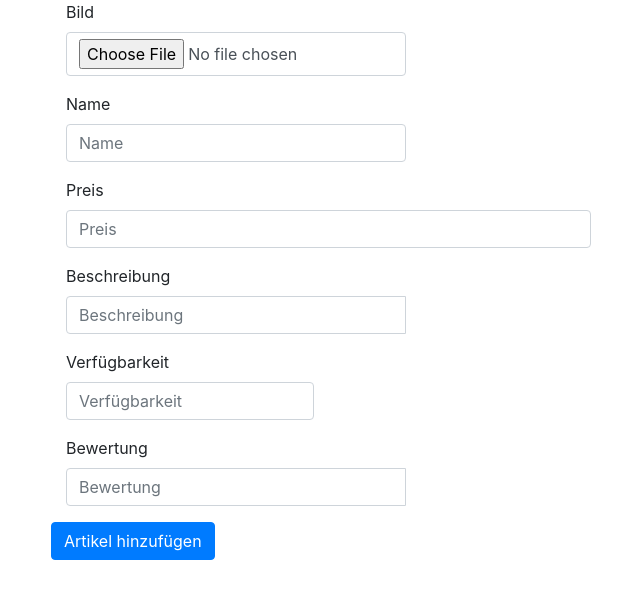
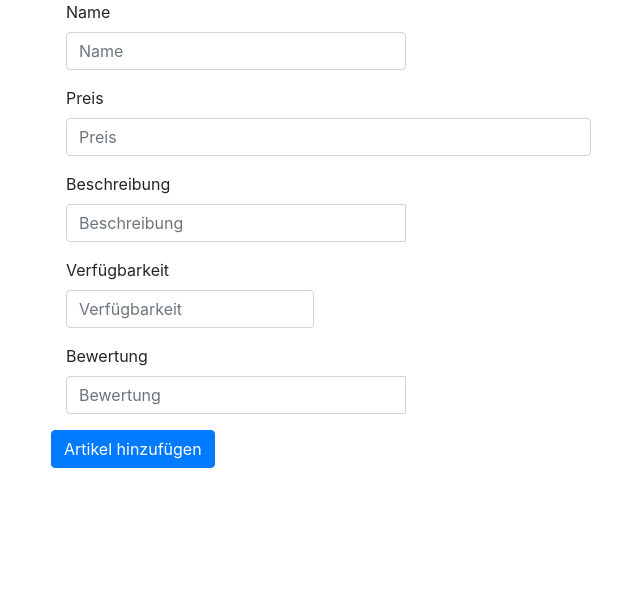
Before and after one commit to meltsynv/petshop, a PHP site: the page made by artikelHinzufügen.php in a window 1280 px wide. Shown: the top 599 px of the page, without its empty margins (34-674 px from the left). Run offline with PHP 8.4, Linux system fonts and the light colour scheme; some libraries are stand-ins or nearby versions.

Commit message:
datenbank artikel hinzufügen datenbank füllt sich nicht

```diff
--- a/artikelHinzufügen.php
+++ b/artikelHinzufügen.php
@@ -1,19 +1,19 @@
 <?php include 'inc/head.php'?>
     <div class="container">
         <form class="needs-validation" novalidate action="php/insertArtikel.php" method="post">
-            <div class="col-md-4 mb-3">
+        <!--    <div class="col-md-4 mb-3">
                 <label for="validationArtikel01">Bild</label>
                 <input type="file" class="form-control" id="validationArtikel01" name="Bild" placeholder="Bild" required>
                 <div class="valid-feedback">
                     Looks good!
                 </div>
                 <div class="invalid-feedback">
-                    Geben Sie bitte ein Bild ein.
+                    Fügen Sie bitte ein Bild ein.
                 </div>
-            </div>
+            </div>-->
             <div class="col-md-4 mb-3">
                 <label for="validationArtikel02">Name</label>
-                <input type="text" class="form-control" id="validationArtikel02" name="Name" placeholder="Name" required>
+                <input type="text" class="form-control" id="validationArtikel02" name="ArtikelName" placeholder="Name" required>
                 <div class="valid-feedback">
                     Looks good!
                 </div>
--- a/php/insertArtikel.php
+++ b/php/insertArtikel.php
@@ -2,14 +2,14 @@
 include '../inc/config.php';
 
 if (isset($_POST['ArtikelHinzufuegen'])){
-    $picture = $_POST['Bild'];
-    $articlename = $_POST['Name'];
+   // $picture = $_POST['Bild'];
+    $articlename = $_POST['ArtikelName'];
     $price = $_POST['Preis'];
     $description = $_POST['Beschreibung'];
     $availability = $_POST['Verfuegbarkeit'];
     $rating = $_POST['Bewertung'];
 
-    $query  = "INSERT INTO `artikel` (Bild, Name, Peis, Beschreibung, Verfuegbarkeit, Bewertung) VALUES ('$picture', '$articlename', '$price', '$description', '$availability', '$rating')";
+    $query  = "INSERT INTO `artikel` (Bild, ArtikelName, Peis, Beschreibung, Verfuegbarkeit, Bewertung) VALUES ('$picture', '$articlename', '$price', '$description', '$availability', '$rating')";
     $result = mysqli_query($con, $query);
 
     header("location:../index.php");
```
